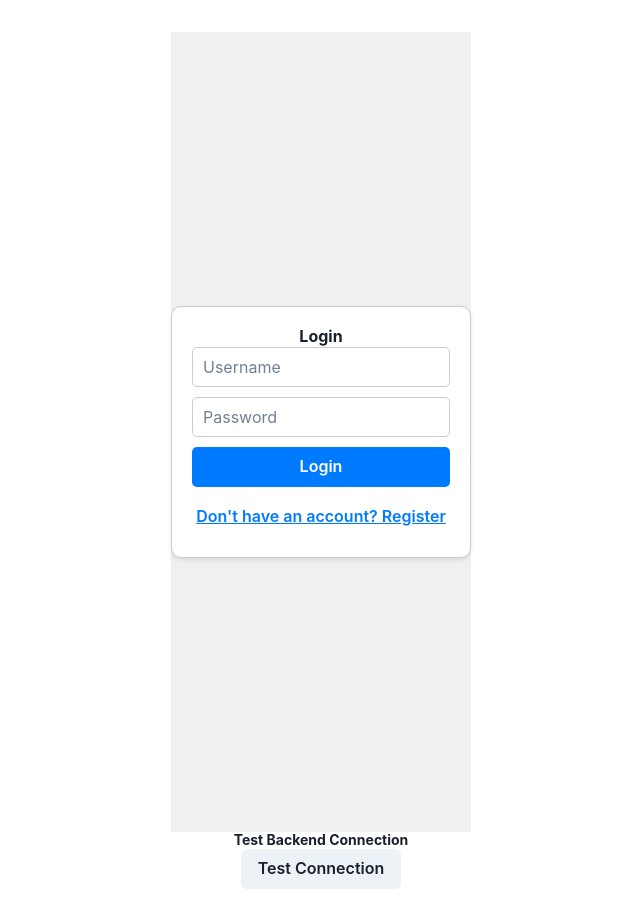
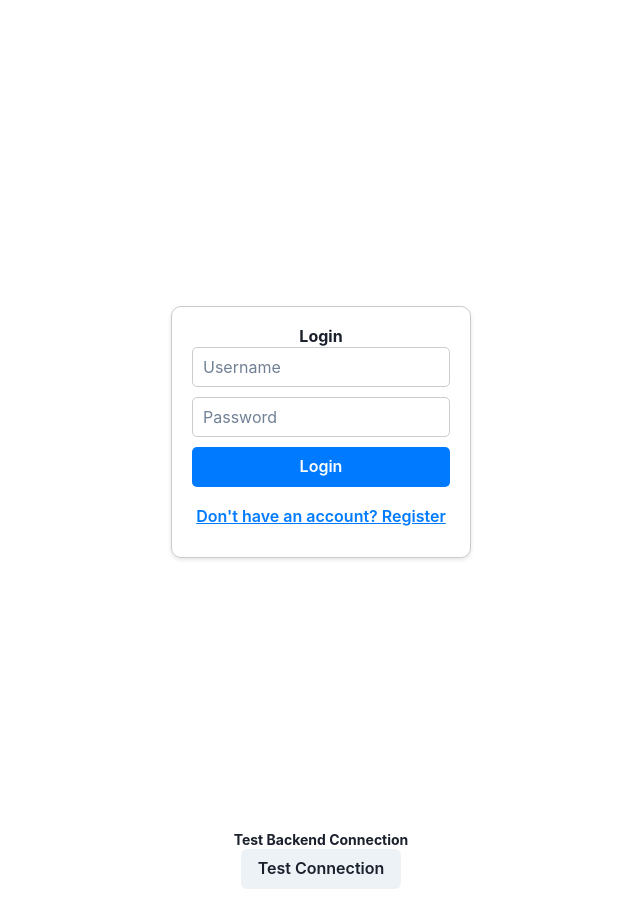
Before and after one commit to rayankasam/password_manager, a React (Vite) app in the folder frontend/: page / in a window 1280 px wide. Shown: the whole page, without its empty margins (319-959 px from the left). Built offline with nearby package versions, Linux system fonts and the light colour scheme.

Commit message:
Fixed some visual stuff in the frontend and changed network name

```diff
--- a/frontend/src/components/Passwords.tsx
+++ b/frontend/src/components/Passwords.tsx
@@ -81,7 +81,7 @@ const Passwords = ({ uid }: PasswordsProps) => {
 		fetchPasswords();
 	}, [query]);
 	return (
-		<div style={{ alignItems: "center" }}>
+		<div style={{ alignItems: "center", height: "100vh", width: "50vw" }}>
 			<Heading>Passwords</Heading>
 			<div style={{ display: "inline-flex" }}>
 				<Input
--- a/frontend/src/components/login.tsx
+++ b/frontend/src/components/login.tsx
@@ -117,7 +117,6 @@ const formContainerStyle: React.CSSProperties = {
 	justifyContent: 'center',
 	alignItems: 'center',
 	height: '100vh',
-	backgroundColor: '#f0f0f0',
 };
 
 const formStyle: React.CSSProperties = {
```
Also changed, not shown: 1 other file (tests, documents, lock files or other folders).
